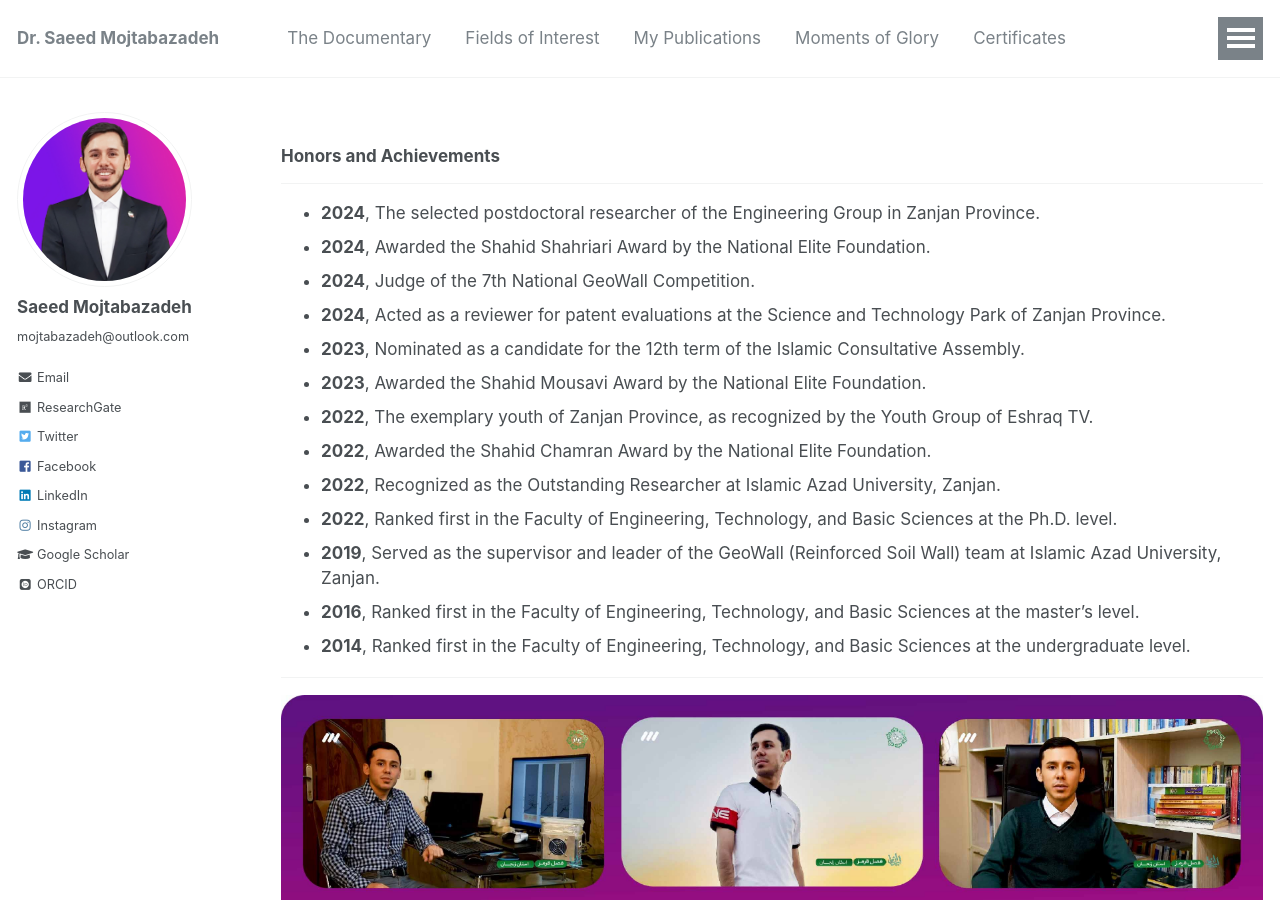
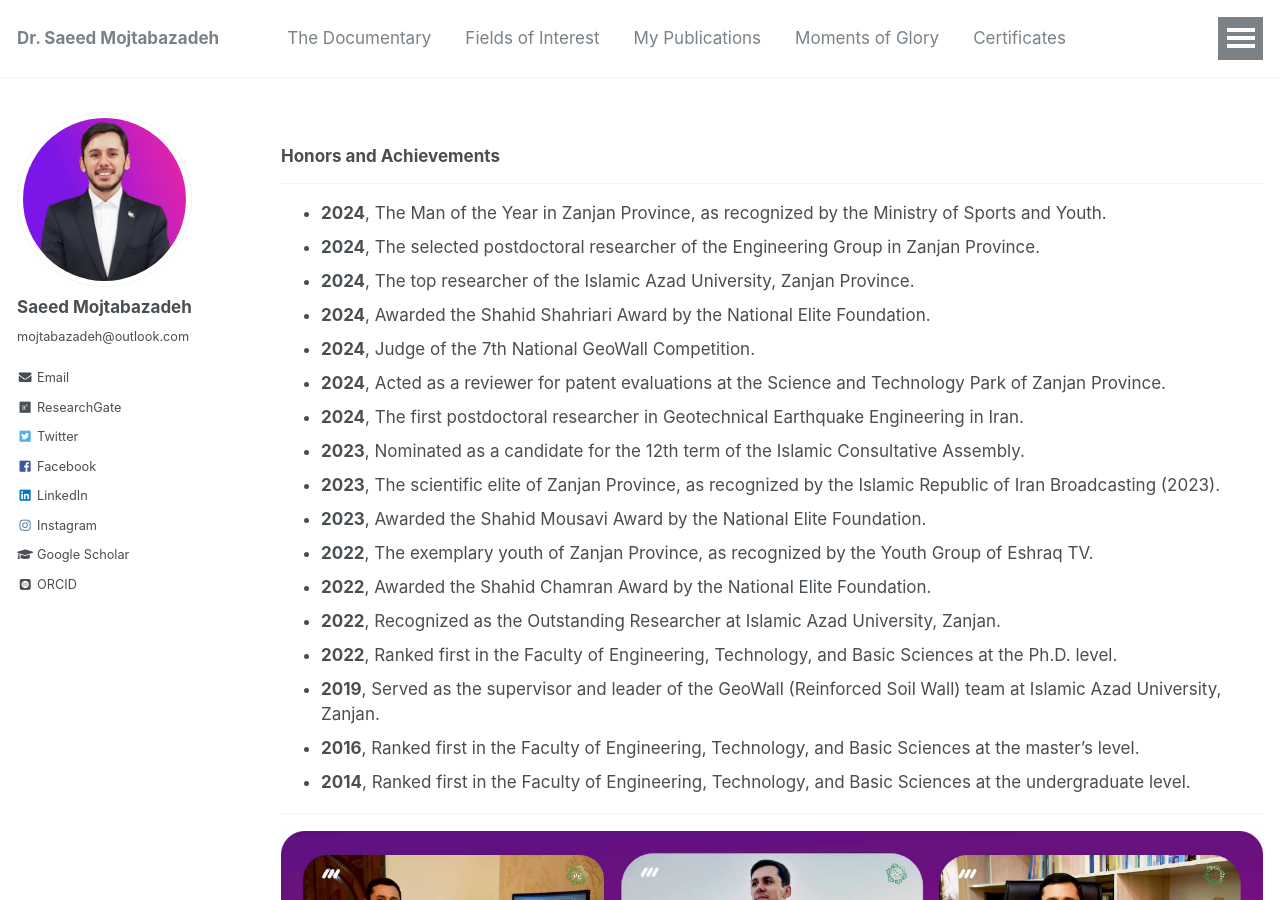
Before and after one commit to mojtabazadeh/mojtabazadeh.github.io, a Jekyll site: the page built from _pages/awards.md, in a window 1280 px wide and 900 px high. Built offline with Jekyll 4.4.1, drawn with Linux system fonts in a browser that asks for light colours; some web fonts are replaced.

Commit message:
Update awards.md

```diff
--- a/_pages/awards.md
+++ b/_pages/awards.md
@@ -7,11 +7,15 @@ author_profile: true
 
 ### **Honors and Achievements**
 ___
+- **2024**, The Man of the Year in Zanjan Province, as recognized by the Ministry of Sports and Youth.
 - **2024**, The selected postdoctoral researcher of the Engineering Group in Zanjan Province.
+- **2024**, The top researcher of the Islamic Azad University, Zanjan Province.
 - **2024**, Awarded the Shahid Shahriari Award by the National Elite Foundation.
 - **2024**, Judge of the 7th National GeoWall Competition.
 - **2024**, Acted as a reviewer for patent evaluations at the Science and Technology Park of Zanjan Province.
+- **2024**, The first postdoctoral researcher in Geotechnical Earthquake Engineering in Iran.
 - **2023**, Nominated as a candidate for the 12th term of the Islamic Consultative Assembly.
+- **2023**, The scientific elite of Zanjan Province, as recognized by the Islamic Republic of Iran Broadcasting (2023).
 - **2023**, Awarded the Shahid Mousavi Award by the National Elite Foundation.
 - **2022**, The exemplary youth of Zanjan Province, as recognized by the Youth Group of Eshraq TV.
 - **2022**, Awarded the Shahid Chamran Award by the National Elite Foundation.
```
